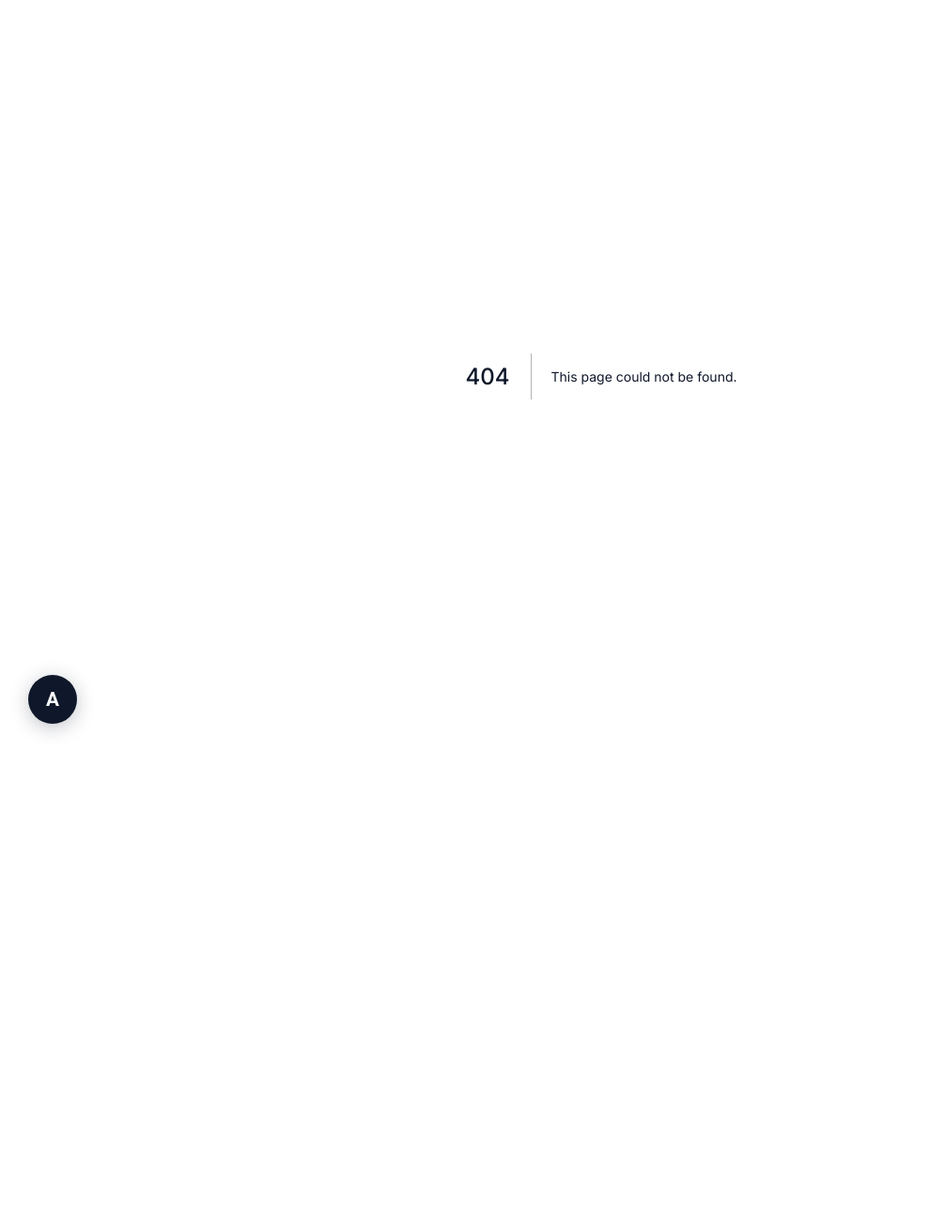
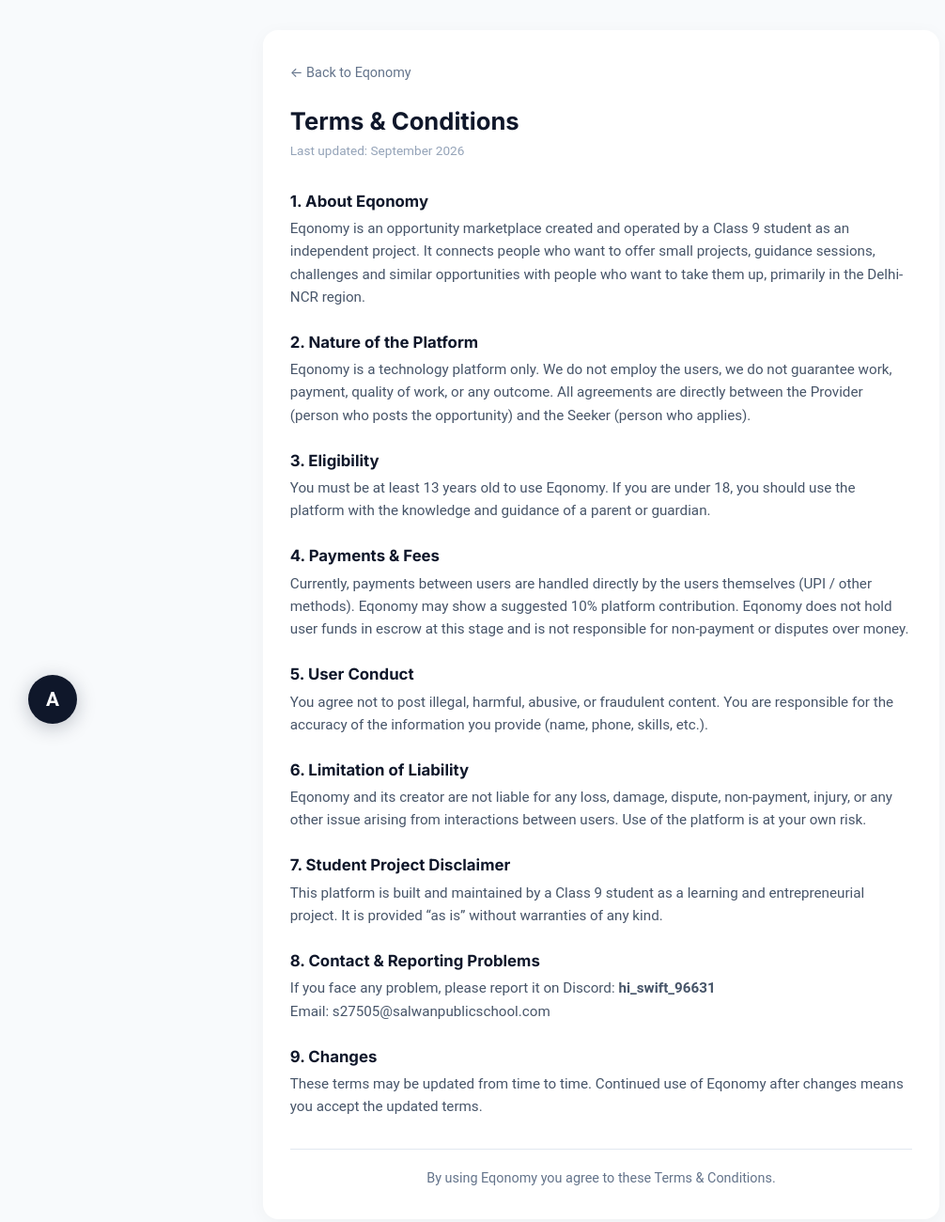
Before and after one commit to Aarav-InnovateDevRev/Eqonomy, a Next.js app: page /terms in a window 1280 px wide. Before the commit this address had no page. Shown: the top 1300 px of the page at 94% size, without its empty margins (0-1006 px from the left). Before the commit the page ends 800 px from the top, so only its background shows below. Built offline with nearby package versions, Linux system fonts and the light colour scheme.

Commit message:
Terms and Conditions

```diff
--- /dev/null
+++ b/src/app/terms/page.tsx
@@ -0,0 +1,106 @@
+"use client";
+
+import Link from "next/link";
+import styles from "./terms.module.scss";
+
+export default function TermsPage() {
+  return (
+    <div className={styles.page}>
+      <div className={styles.container}>
+        <Link href="/dashboard" className={styles.back}>
+          ← Back to Eqonomy
+        </Link>
+
+        <h1>Terms & Conditions</h1>
+        <p className={styles.updated}>Last updated: September 2026</p>
+
+        <section>
+          <h2>1. About Eqonomy</h2>
+          <p>
+            Eqonomy is an opportunity marketplace created and operated by a Class 9 student
+            as an independent project. It connects people who want to offer small projects,
+            guidance sessions, challenges and similar opportunities with people who want to
+            take them up, primarily in the Delhi-NCR region.
+          </p>
+        </section>
+
+        <section>
+          <h2>2. Nature of the Platform</h2>
+          <p>
+            Eqonomy is a technology platform only. We do not employ the users, we do not
+            guarantee work, payment, quality of work, or any outcome. All agreements are
+            directly between the Provider (person who posts the opportunity) and the Seeker
+            (person who applies).
+          </p>
+        </section>
+
+        <section>
+          <h2>3. Eligibility</h2>
+          <p>
+            You must be at least 13 years old to use Eqonomy. If you are under 18, you should
+            use the platform with the knowledge and guidance of a parent or guardian.
+          </p>
+        </section>
+
+        <section>
+          <h2>4. Payments & Fees</h2>
+          <p>
+            Currently, payments between users are handled directly by the users themselves
+            (UPI / other methods). Eqonomy may show a suggested 10% platform contribution.
+            Eqonomy does not hold user funds in escrow at this stage and is not responsible
+            for non-payment or disputes over money.
+          </p>
+        </section>
+
+        <section>
+          <h2>5. User Conduct</h2>
+          <p>
+            You agree not to post illegal, harmful, abusive, or fraudulent content.
+            You are responsible for the accuracy of the information you provide
+            (name, phone, skills, etc.).
+          </p>
+        </section>
+
+        <section>
+          <h2>6. Limitation of Liability</h2>
+          <p>
+            Eqonomy and its creator are not liable for any loss, damage, dispute,
+            non-payment, injury, or any other issue arising from interactions between users.
+            Use of the platform is at your own risk.
+          </p>
+        </section>
+
+        <section>
+          <h2>7. Student Project Disclaimer</h2>
+          <p>
+            This platform is built and maintained by a Class 9 student as a learning and
+            entrepreneurial project. It is provided “as is” without warranties of any kind.
+          </p>
+        </section>
+
+        <section>
+          <h2>8. Contact & Reporting Problems</h2>
+          <p>
+            If you face any problem, please report it on Discord:
+            <strong> hi_swift_96631</strong>
+          </p>
+          <p>
+            Email: s27505@salwanpublicschool.com
+          </p>
+        </section>
+
+        <section>
+          <h2>9. Changes</h2>
+          <p>
+            These terms may be updated from time to time. Continued use of Eqonomy
+            after changes means you accept the updated terms.
+          </p>
+        </section>
+
+        <p className={styles.footerNote}>
+          By using Eqonomy you agree to these Terms & Conditions.
+        </p>
+      </div>
+    </div>
+  );
+}
--- /dev/null
+++ b/src/app/terms/terms.module.scss
@@ -0,0 +1,62 @@
+.page {
+  min-height: 100vh;
+  background: #f8fafc;
+  padding: 2rem 1.2rem;
+}
+
+.container {
+  max-width: 720px;
+  margin: 0 auto;
+  background: white;
+  border-radius: 16px;
+  padding: 2rem 1.8rem;
+  box-shadow: 0 4px 20px rgba(0, 0, 0, 0.04);
+}
+
+.back {
+  display: inline-block;
+  color: #64748b;
+  font-size: 0.9rem;
+  margin-bottom: 1.5rem;
+  text-decoration: none;
+
+  &:hover {
+    color: #2563eb;
+  }
+}
+
+h1 {
+  font-size: 1.6rem;
+  margin-bottom: 0.3rem;
+}
+
+.updated {
+  color: #94a3b8;
+  font-size: 0.85rem;
+  margin-bottom: 2rem;
+}
+
+section {
+  margin-bottom: 1.6rem;
+
+  h2 {
+    font-size: 1.05rem;
+    margin-bottom: 0.4rem;
+    color: #0f172a;
+  }
+
+  p {
+    font-size: 0.95rem;
+    line-height: 1.6;
+    color: #475569;
+  }
+}
+
+.footerNote {
+  margin-top: 2rem;
+  padding-top: 1.2rem;
+  border-top: 1px solid #e2e8f0;
+  font-size: 0.9rem;
+  color: #64748b;
+  text-align: center;
+}
```
Also changed, not shown: src/app/dashboard/dashboard.module.scss (+19 -0 lines), src/app/dashboard/page.tsx (+10 -0 lines).
